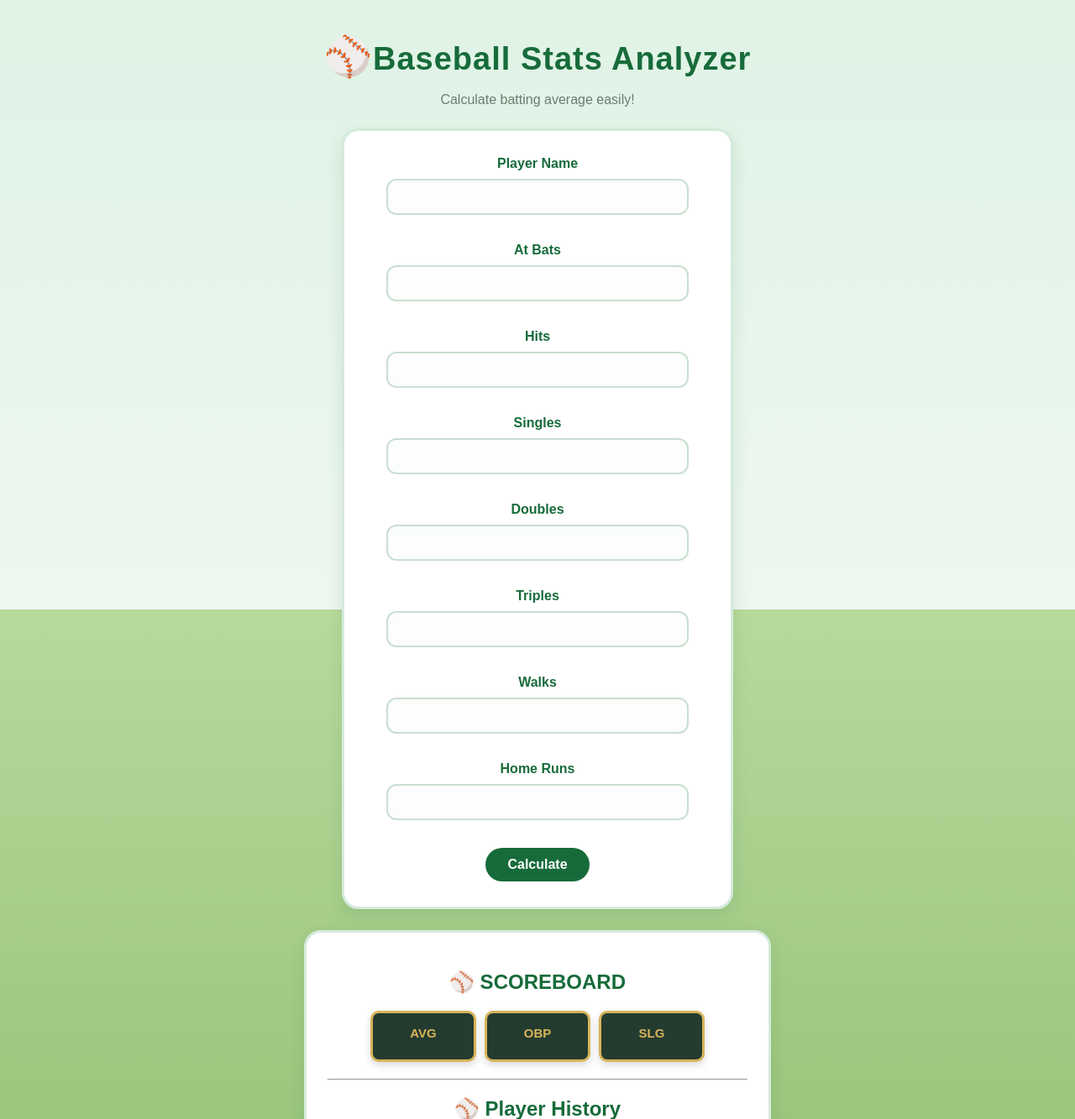
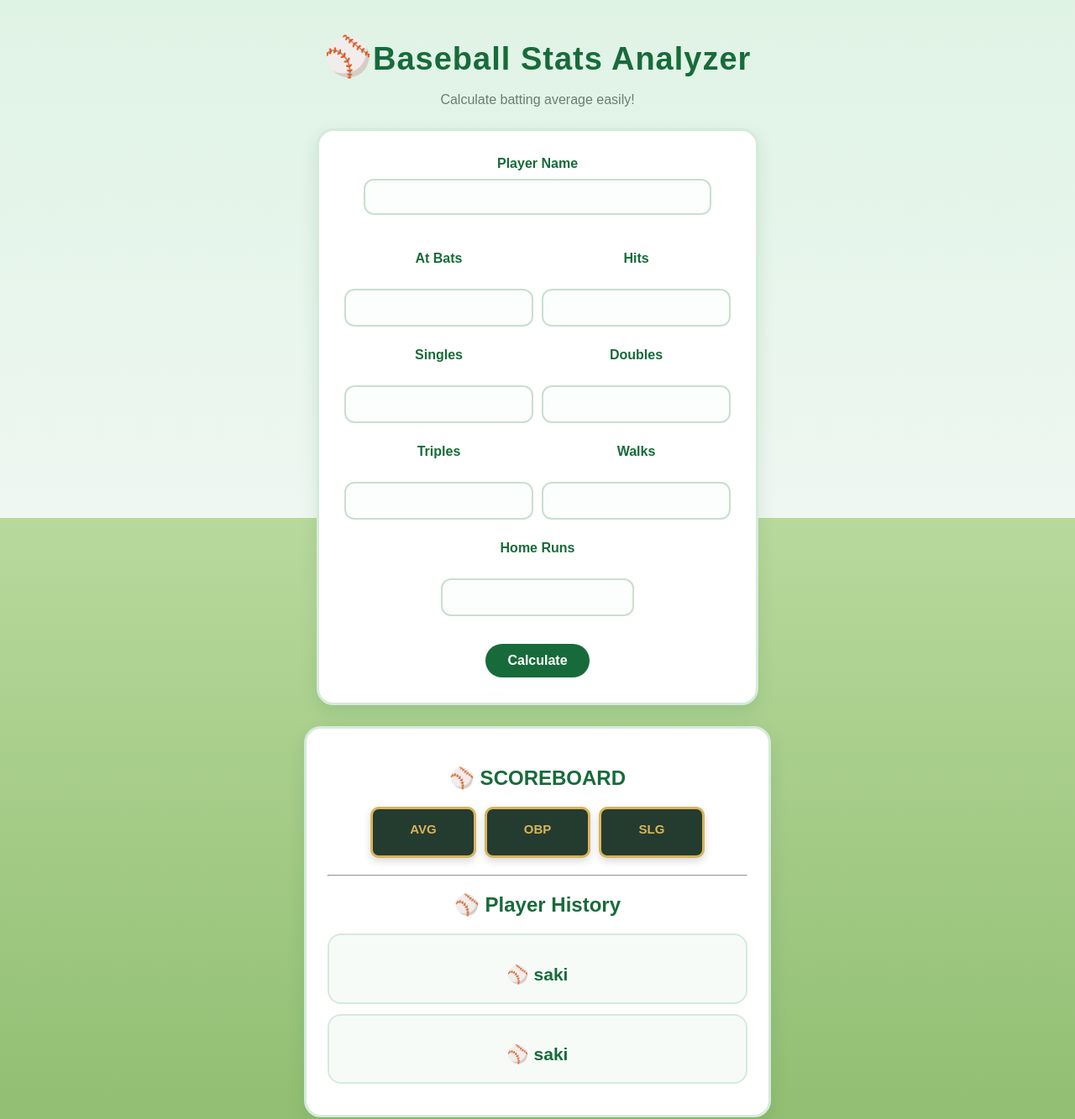
Before and after one commit to sakii-ito/Baseball-Stats-Analyzer, a Flask app: page / in a window 1280 px wide. Shown: the top 1333 px of the page at 84% size. Run offline with Flask 3, Linux system fonts and the light colour scheme; data comes from the database, SQL or seed files in the repository.

Commit message:
Improve input layout and scoreboard design

```diff
--- a/static/style.css
+++ b/static/style.css
@@ -33,7 +33,7 @@ body > p {
 
 form {
     background-color: white;
-    max-width: 400px;
+    max-width: 460px;
     margin: 25px auto;
     padding: 30px;
     border-radius: 20px;
@@ -64,6 +64,28 @@ input:focus {
     outline: none;
     border-color: #176b3a;
     box-shadow: 0 0 0 3px #dff0e4;
+}
+
+.input-grid {
+    display: grid;
+    grid-template-columns: 1fr 1fr;
+    gap: 10px;
+    margin-top: 10px;
+}
+
+.input-grid div:last-child {
+    grid-column: 1 / 3;
+    width: 50%;
+    margin: 0 auto;
+}
+
+.input-grid label {
+    display: block;
+}
+
+.input-grid input {
+    width: 100%;
+    padding: 12px;
 }
 
 /* Buttons */
--- a/templates/index.html
+++ b/templates/index.html
@@ -15,28 +15,46 @@
         <label>Player Name</label><br>
         <input type="text" name="player" value="{{ player }}"><br><br>
 
-        <label>At Bats</label><br>
-        <input type="number" name="at_bats" value="{{ at_bats }}"><br><br>
+        <div class="input-grid">
 
-        <label>Hits</label><br>
-        <input type="number" name="hits" value="{{ hits }}"><br><br>
+            <div>
+                <label>At Bats</label><br>
+                <input type="number" name="at_bats" value="{{ at_bats }}">
+            </div>
 
-        <label>Singles</label>
-        <input type="number" name="singles" value="{{ singles }}"><br><br>
+            <div>
+                <label>Hits</label><br>
+                <input type="number" name="hits" value="{{ hits }}">
+            </div>
 
-        <label>Doubles</label>
-        <input type="number" name="doubles" value="{{ doubles }}"><br><br>
+            <div>
+                <label>Singles</label><br>
+                <input type="number" name="singles" value="{{ singles }}">
+            </div>
 
-        <label>Triples</label>
-        <input type="number" name="triples" value="{{ triples }}"><br><br>
+            <div>
+                <label>Doubles</label><br>
+                <input type="number" name="doubles" value="{{ doubles }}">
+            </div>
 
+            <div>
+                <label>Triples</label><br>
+                <input type="number" name="triples" value="{{ triples }}">
+            </div>
 
-        <label>Walks</label><br>
-        <input type="number" name="walks" value="{{ walks }}"><br><br>
+            <div>
+                <label>Walks</label><br>
+                <input type="number" name="walks" value="{{ walks }}">
+            </div>
 
-        <label>Home Runs</label><br>
-        <input type="number" name="home_runs" value="{{ home_runs }}"><br><br>
+            <div>
+                <label>Home Runs</label><br>
+                <input type="number" name="home_runs" value="{{ home_runs }}">
+            </div>
 
+        </div>
+
+        <br>
         <button>Calculate</button>
     </form>
     {% if average != None %}
```
